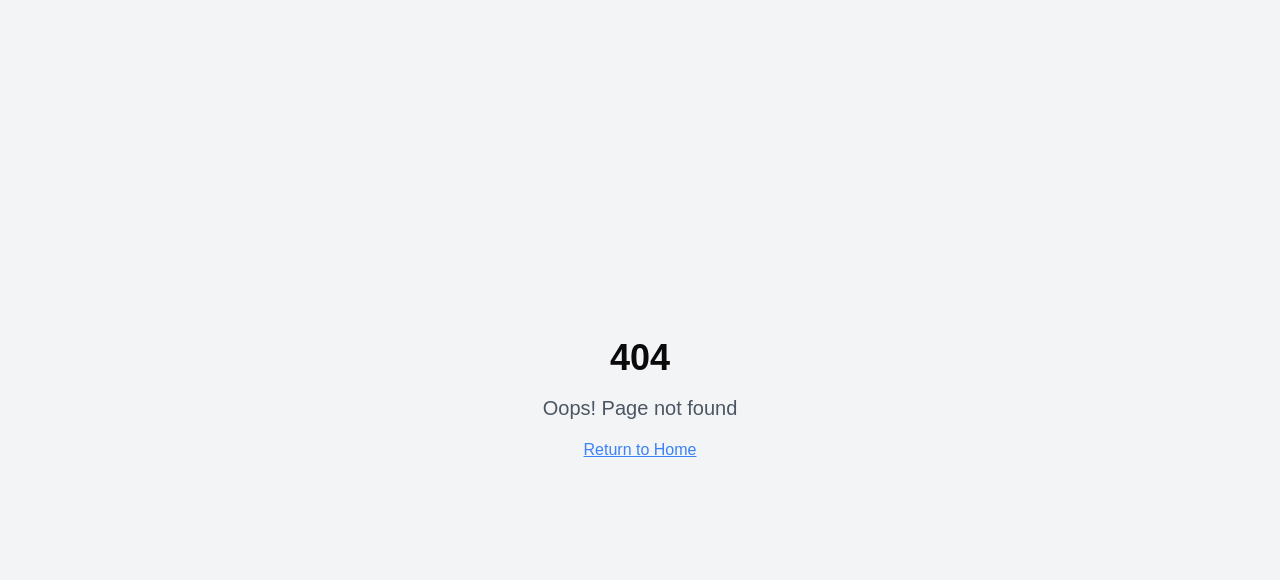
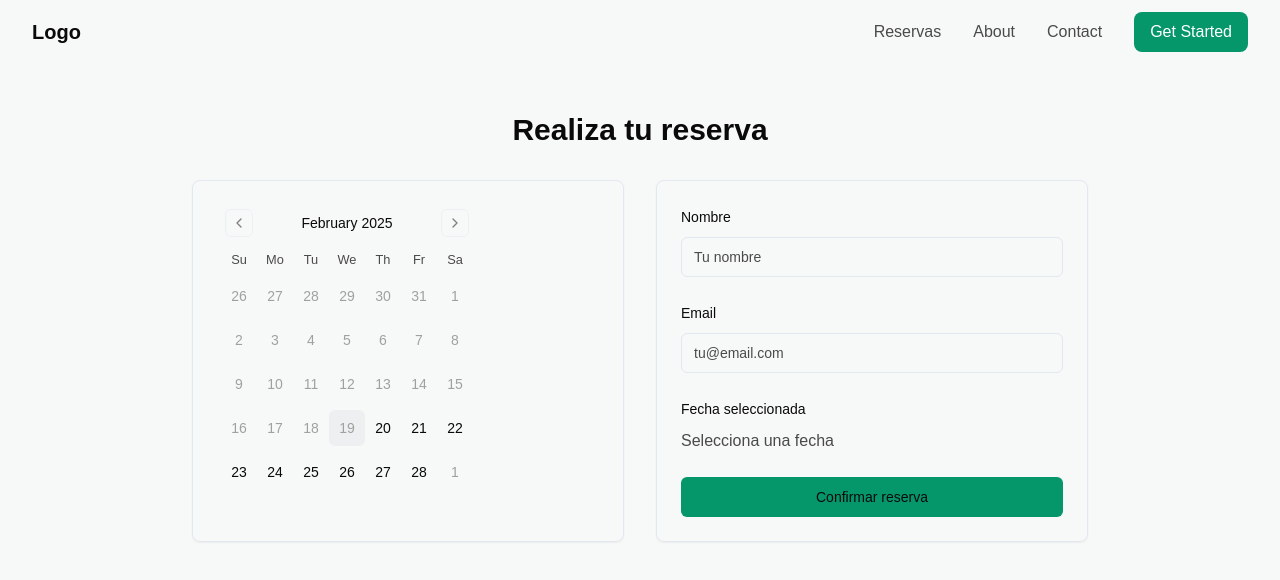
Before and after one commit to JuanPabloTrujillo/pixel-perfect-aesthetics, a React (Vite) app: page /reservas in a window 1280 px wide. Before the commit this address had no page. Shown: the top 580 px of the page. Built offline with nearby package versions, Linux system fonts and the light colour scheme; a web font is replaced by a local one.

Commit message:
Add /reservas page
Adds a new page for creating reservations using a calendar.  No specific implementation details are included in this commit.

```diff
--- a/src/App.tsx
+++ b/src/App.tsx
@@ -1,9 +1,11 @@
+
 import { Toaster } from "@/components/ui/toaster";
 import { Toaster as Sonner } from "@/components/ui/sonner";
 import { TooltipProvider } from "@/components/ui/tooltip";
 import { QueryClient, QueryClientProvider } from "@tanstack/react-query";
 import { BrowserRouter, Routes, Route } from "react-router-dom";
 import Index from "./pages/Index";
+import Reservas from "./pages/Reservas";
 import NotFound from "./pages/NotFound";
 
 const queryClient = new QueryClient();
@@ -16,6 +18,7 @@ const App = () => (
       <BrowserRouter>
         <Routes>
           <Route path="/" element={<Index />} />
+          <Route path="/reservas" element={<Reservas />} />
           {/* ADD ALL CUSTOM ROUTES ABOVE THE CATCH-ALL "*" ROUTE */}
           <Route path="*" element={<NotFound />} />
         </Routes>
--- a/src/components/Navbar.tsx
+++ b/src/components/Navbar.tsx
@@ -1,5 +1,6 @@
 
 import { useState, useEffect } from 'react';
+import { Link } from 'react-router-dom';
 
 const Navbar = () => {
   const [isScrolled, setIsScrolled] = useState(false);
@@ -20,11 +21,11 @@ const Navbar = () => {
       <div className="max-w-7xl mx-auto px-4 sm:px-6 lg:px-8">
         <div className="flex justify-between items-center h-16">
           <div className="flex items-center">
-            <span className="text-foreground font-semibold text-xl">Logo</span>
+            <Link to="/" className="text-foreground font-semibold text-xl">Logo</Link>
           </div>
 
           <div className="hidden md:flex items-center space-x-8">
-            <a href="#" className="text-muted hover:text-foreground transition-colors">Features</a>
+            <Link to="/reservas" className="text-muted hover:text-foreground transition-colors">Reservas</Link>
             <a href="#" className="text-muted hover:text-foreground transition-colors">About</a>
             <a href="#" className="text-muted hover:text-foreground transition-colors">Contact</a>
             <button className="bg-accent-foreground text-white px-4 py-2 rounded-lg hover:bg-opacity-90 transition-all">
--- /dev/null
+++ b/src/pages/Reservas.tsx
@@ -0,0 +1,97 @@
+
+import { useState } from "react";
+import { Calendar } from "@/components/ui/calendar";
+import { Card } from "@/components/ui/card";
+import { Button } from "@/components/ui/button";
+import { Input } from "@/components/ui/input";
+import { Label } from "@/components/ui/label";
+import { toast } from "sonner";
+import Navbar from "../components/Navbar";
+
+const Reservas = () => {
+  const [date, setDate] = useState<Date>();
+  const [name, setName] = useState("");
+  const [email, setEmail] = useState("");
+
+  const handleSubmit = (e: React.FormEvent) => {
+    e.preventDefault();
+    if (!date || !name || !email) {
+      toast.error("Por favor completa todos los campos");
+      return;
+    }
+
+    // Aquí iría la lógica para guardar la reserva
+    toast.success("¡Reserva creada con éxito!");
+    setDate(undefined);
+    setName("");
+    setEmail("");
+  };
+
+  return (
+    <div className="min-h-screen bg-background">
+      <Navbar />
+
+      <main className="pt-28 pb-20 px-4 sm:px-6 lg:px-8">
+        <div className="max-w-4xl mx-auto">
+          <h1 className="text-3xl font-bold text-foreground mb-8 text-center">
+            Realiza tu reserva
+          </h1>
+
+          <div className="grid grid-cols-1 md:grid-cols-2 gap-8">
+            {/* Calendario */}
+            <Card className="p-4">
+              <Calendar
+                mode="single"
+                selected={date}
+                onSelect={setDate}
+                className="rounded-md"
+                disabled={(date) => date < new Date()}
+              />
+            </Card>
+
+            {/* Formulario */}
+            <Card className="p-6">
+              <form onSubmit={handleSubmit} className="space-y-6">
+                <div className="space-y-2">
+                  <Label htmlFor="name">Nombre</Label>
+                  <Input
+                    id="name"
+                    value={name}
+                    onChange={(e) => setName(e.target.value)}
+                    placeholder="Tu nombre"
+                    required
+                  />
+                </div>
+
+                <div className="space-y-2">
+                  <Label htmlFor="email">Email</Label>
+                  <Input
+                    id="email"
+                    type="email"
+                    value={email}
+                    onChange={(e) => setEmail(e.target.value)}
+                    placeholder="tu@email.com"
+                    required
+                  />
+                </div>
+
+                <div className="space-y-2">
+                  <Label>Fecha seleccionada</Label>
+                  <p className="text-muted">
+                    {date ? date.toLocaleDateString() : "Selecciona una fecha"}
+                  </p>
+                </div>
+
+                <Button type="submit" className="w-full bg-accent-foreground">
+                  Confirmar reserva
+                </Button>
+              </form>
+            </Card>
+          </div>
+        </div>
+      </main>
+    </div>
+  );
+};
+
+export default Reservas;
```
